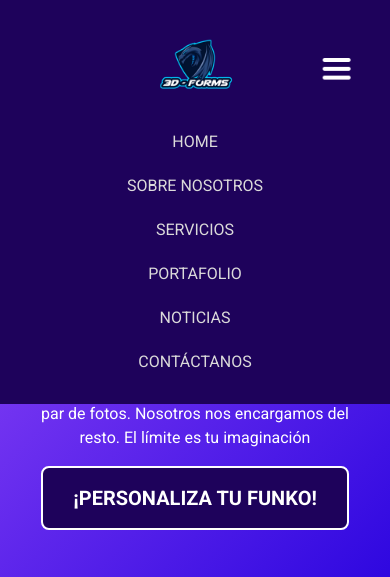
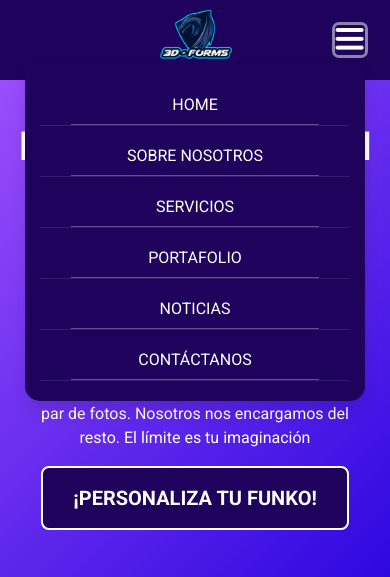
Before and after one commit to 3dformsDev/3Dforms_, a plain HTML site: page index.html in a window 390 px wide. Both pictures are taken after a click on the button "Toggle navigation". Shown: the top 577 px of the page. Drawn offline with nearby package versions, Linux system fonts and the light colour scheme.

Commit message:
Mejoré el menú móvil: bordes redondeados, efectos hover y sombra

```diff
--- a/css/style.css
+++ b/css/style.css
@@ -65,12 +65,18 @@ body {
 
 .header_section {
   background-color: #1e025b;
-  padding: 2px 0;
+  position: relative; /* ¡Añade esto si no existe! */
+  padding: 10px 0; /* Cambiado de 2px a 10px (ajustable) */
+  height: 80px; /* Altura fija */
+  display: flex;
+  align-items: center; /* Centra verticalmente todo el contenido */
 }
 
 .header_section .container-fluid {
   padding-right: 25px;
   padding-left: 25px;
+  width: 100%;
+  margin: 0 auto;
 }
 
 .header_section .nav_container {
@@ -90,7 +96,7 @@ body {
 }
 
 .custom_nav-container.navbar-expand-lg .navbar-nav .nav-link {
-  padding: 10px 20px;
+  padding: 5px 15px; /* Reducido de 10px 20px */
   color: #dbdada;
   text-align: center;
   text-transform: uppercase;
@@ -146,7 +152,7 @@ a:focus {
 }
 
 .navbar-brand img {
-  width: 40px;
+  width: 30px; /* Reducido de 40px */
   margin-right: 5px;
 }
 
@@ -163,12 +169,103 @@ a:focus {
 }
 
 .custom_nav-container .navbar-toggler {
-  outline: none;
+  border: none;
+  padding: 0;
+  margin-left: auto; /* Lo coloca a la derecha */
+}
+
+.custom_nav-container .navbar-toggler:focus {
+  outline: none; /* Elimina el borde al hacer clic */
 }
 
 .custom_nav-container .navbar-toggler .navbar-toggler-icon {
   background-image: url(../images/menu.png);
   background-size: 40px;
+}
+
+/* Menú Hamburguesa Mejorado */
+@media (max-width: 991.98px) {
+  .navbar-collapse {
+    border-radius: 0 0 15px 15px; /* Bordes redondeados abajo */
+    box-shadow: 0 10px 25px rgba(0, 0, 0, 0.2); /* Sombra más pronunciada */
+    overflow: hidden; /* Para que los bordes redondeados funcionen */
+  }
+
+  .navbar-nav .nav-link {
+    transition: all 0.3s ease; /* Transición suave para hover */
+    position: relative;
+  }
+
+  .navbar-nav .nav-link:hover {
+    background: rgba(255, 255, 255, 0.1); /* Resaltado al pasar cursor */
+    transform: translateX(5px); /* Efecto de movimiento */
+  }
+
+  .navbar-nav .nav-link::after {
+    content: '';
+    position: absolute;
+    bottom: 0;
+    left: 10%;
+    width: 80%;
+    height: 1px;
+    background: rgba(255, 255, 255, 0.3); /* Línea divisoria sutil */
+  }
+
+  .navbar-toggler:focus {
+    box-shadow: 0 0 0 3px rgba(255, 255, 255, 0.5); /* Resaltado al hacer clic */
+  }
+}
+/* === HASTA AQUÍ === */
+
+/* [El resto de tus estilos...] */
+/* ------------------------- */
+/* Menú Desplegable Móvil */
+/* ------------------------- */
+.navbar-collapse {
+  position: absolute;
+  top: 100%; /* Justo debajo del header */
+  left: 0;
+  width: 100%;
+  background-color: #1e025b; /* Mismo color del header */
+  z-index: 1000;
+  max-height: 0;
+  overflow: hidden;
+  transition: all 0.3s ease-in-out;
+  box-shadow: 0 10px 15px rgba(0, 0, 0, 0.1);
+}
+
+.navbar-collapse.show {
+  max-height: 500px; /* Altura máxima al desplegar */
+  padding: 20px 0;
+}
+
+.custom_nav-container .navbar-nav {
+  width: 100%;
+  text-align: center;
+}
+
+.custom_nav-container .navbar-nav .nav-link {
+  display: block; /* Cada link en una línea */
+  padding: 10px 0;
+  margin: 0 15px;
+  border-bottom: 1px solid rgba(255, 255, 255, 0.1); /* Separador sutil */
+  color: #ffffff !important; /* Forzar color blanco */
+}
+
+/* Ajustes para pantallas grandes (evitar superposición) */
+@media (min-width: 992px) {
+  .navbar-collapse {
+    position: relative;
+    max-height: none;
+    overflow: visible;
+    background-color: transparent;
+    box-shadow: none;
+  }
+  .custom_nav-container .navbar-nav .nav-link {
+    display: inline-block; /* Links en línea */
+    border-bottom: none;
+    padding: 5px 15px;
+  }
 }
 
 /*end header section*/
@@ -958,3 +1055,42 @@ a:focus {
   transform: scale(1.1); /* Aumenta el tamaño ligeramente */
   box-shadow: 0 8px 15px rgba(0, 0, 0, 0.3); /* Sombra al pasar el cursor */
 }
+
+/* ---------------------------------- */
+/* Menú Móvil (Bootstrap 4 compatible) */
+/* ---------------------------------- */
+@media (max-width: 991.98px) {
+  /* Fondo y caja del menú desplegado */
+  .navbar-collapse {
+    background-color: #1e025b !important;
+    position: absolute !important;
+    top: 80px !important; /* Ajusta según la altura de tu header */
+    left: 0;
+    width: 100%;
+    padding: 15px 0 !important;
+    z-index: 1000;
+    box-shadow: 0 10px 15px rgba(0, 0, 0, 0.1);
+  }
+
+  /* Links del menú en columna */
+  .navbar-nav {
+    width: 100%;
+    text-align: center;
+  }
+
+  .navbar-nav .nav-item {
+    margin: 5px 0;
+  }
+
+  .navbar-nav .nav-link {
+    color: #fff !important;
+    padding: 8px 0 !important;
+    border-bottom: 1px solid rgba(255, 255, 255, 0.1);
+    display: block !important;
+  }
+
+  /* Oculta el ícono de "current" en móviles */
+  .sr-only {
+    display: none !important;
+  }
+}
```
Also changed, not shown: index.html (+1 -0 lines).
